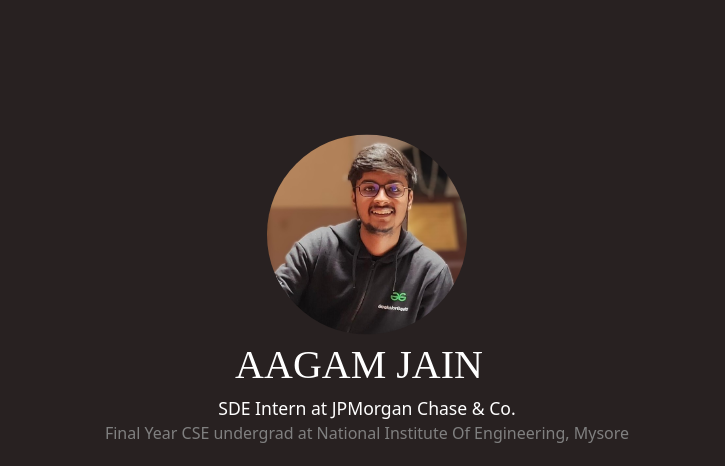
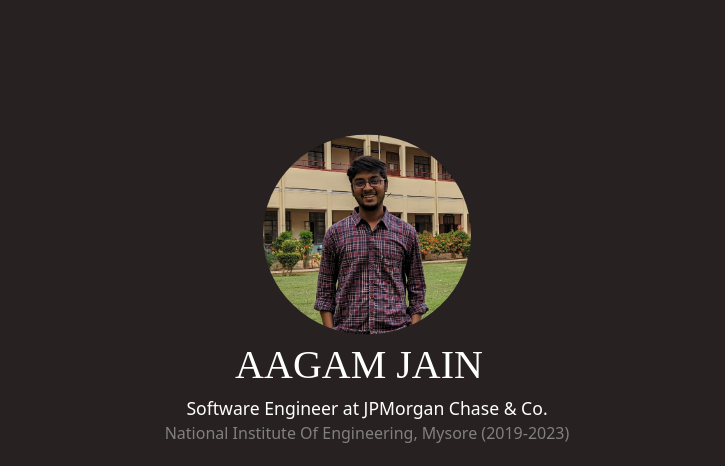
Before and after one commit to aagamjain04/aagamjain, a plain HTML site: page index.html in a window 1280 px wide. Shown: the top 466 px of the page, without its empty margins (273-998 px from the left). Drawn offline with nearby package versions, Linux system fonts and the light colour scheme; a web font is replaced by a local one.

Commit message:
changed dp

```diff
--- a/index.html
+++ b/index.html
@@ -33,10 +33,10 @@
     <!-- Main section -->
     <div class = "row mx-auto">
     <div class="main col-sm-11 col-md-12 col-lg-12 mx-auto">
-        <img src="aagamjain.jpg" alt="Profile Picture" class="profilePic" height="200"><br>
+        <img src="a.jpg" alt="Profile Picture" class="profilePic" height="200"><br>
         <span class="navbar-brand">Aagam Jain</span><br>
-        <span class="job-title">SDE Intern at JPMorgan Chase & Co.</span><br><span></span>
-        <span class="intro">Final Year CSE undergrad at National Institute Of Engineering, Mysore </span><br><br>
+        <span class="job-title">Software Engineer at JPMorgan Chase & Co.</span><br><span></span>
+        <span class="intro">National Institute Of Engineering, Mysore (2019-2023)</span><br><br>
 
         <span class="social-stip">
 
```
Also changed, not shown: a.jpg (added).
